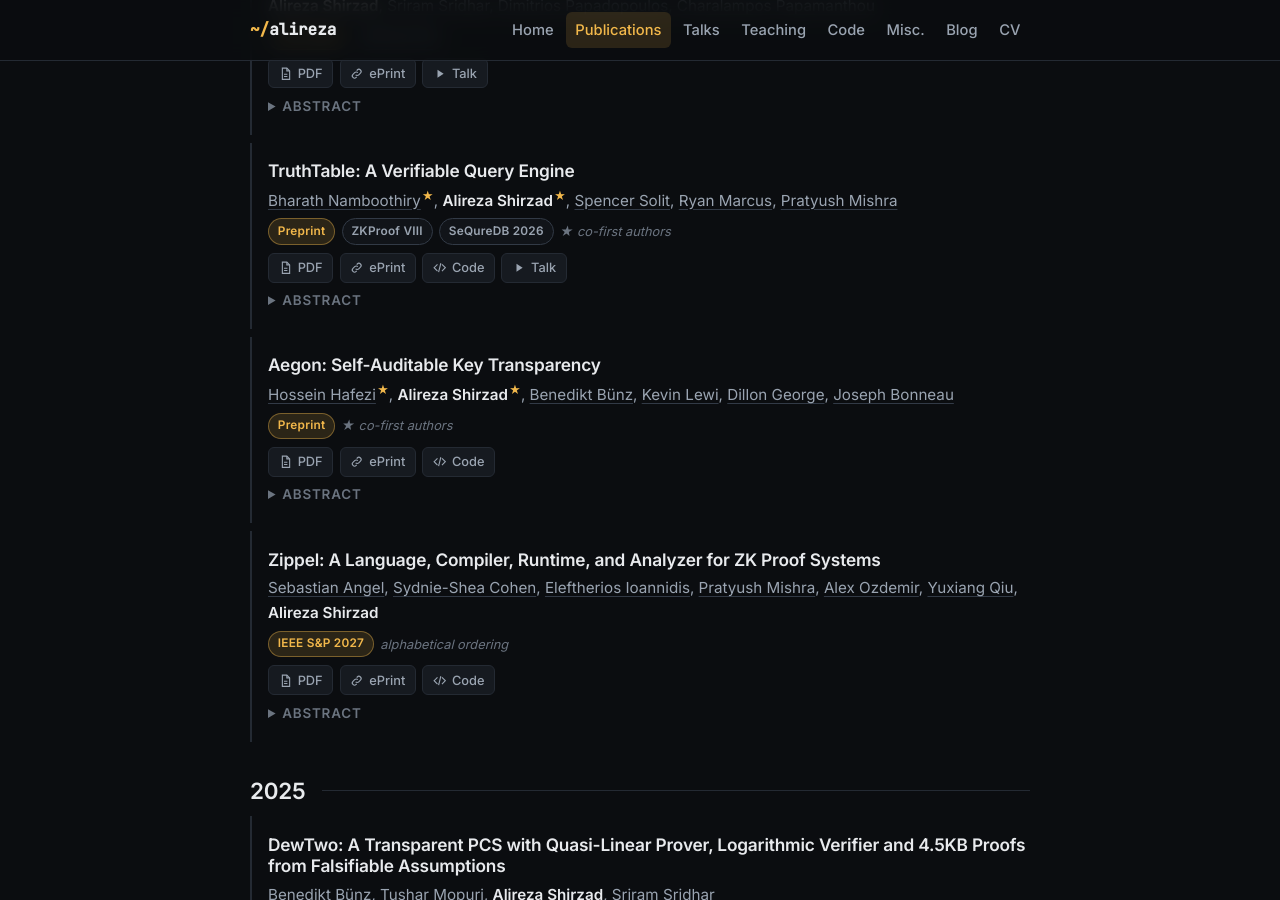
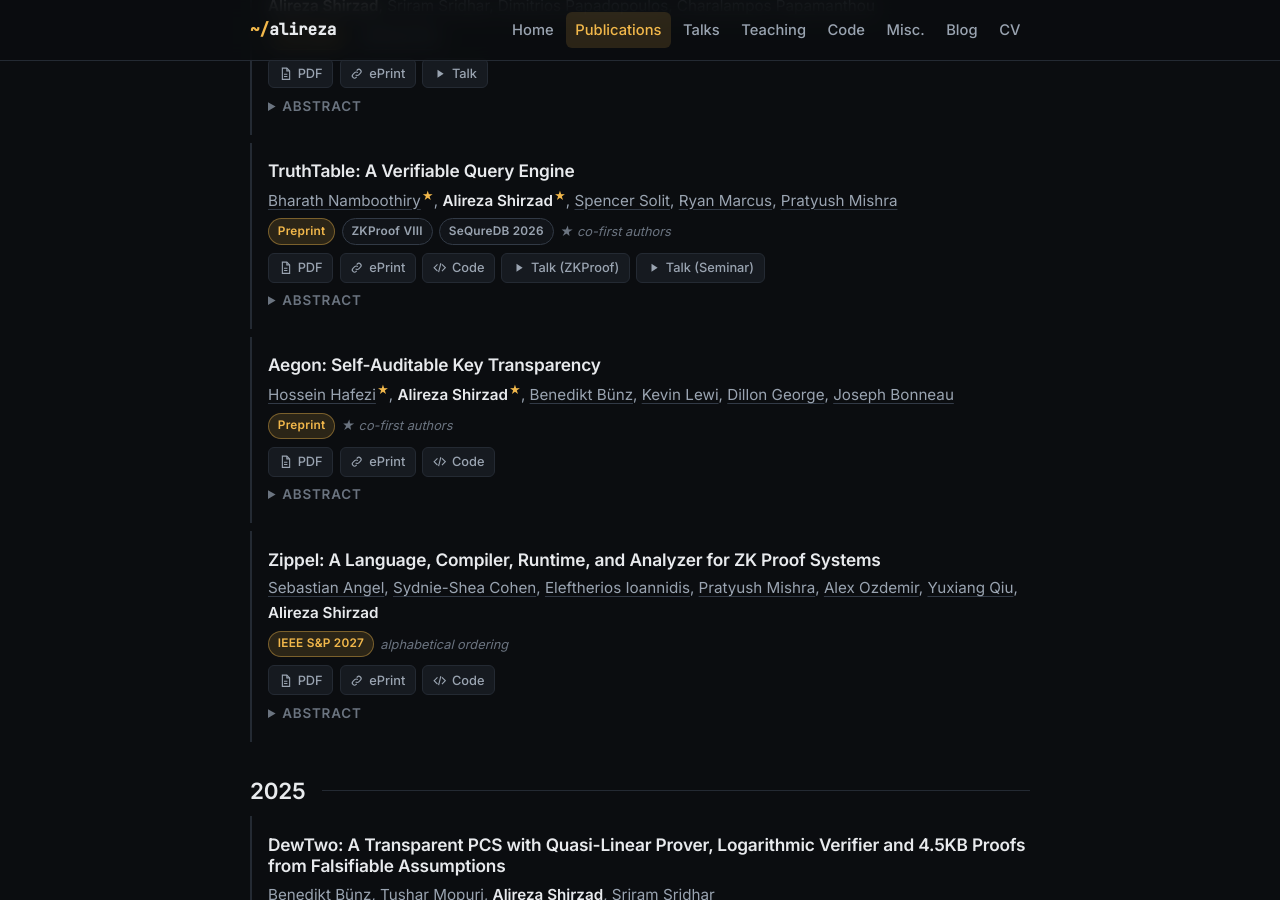
Before and after one commit to alireza-shirzad/alireza-shirzad.github.io, a Jekyll site: the page built from publications.md, in a window 1280 px wide and 900 px high, scrolled down 305 px. Built offline with Jekyll 4.4.1, drawn with Linux system fonts in a browser that asks for light colours.

Commit message:
Remove upcoming event; add TruthTable seminar video
Co-Authored-By: Claude Opus 5.5 <noreply@anthropic.com>

```diff
--- a/_data/publications.yml
+++ b/_data/publications.yml
@@ -82,7 +82,8 @@
     eprint: https://eprint.iacr.org/2026/1260
     code: https://github.com/arkworks-rs/truth-table
     videos:
-      - { label: Talk, url: https://www.youtube.com/watch?v=gECEl1r4A1g }
+      - { label: Talk (ZKProof), url: https://www.youtube.com/watch?v=gECEl1r4A1g }
+      - { label: Talk (Seminar), url: https://www.youtube.com/watch?v=cWWniVTyiWM }
   abstract: >-
     We present TruthTable, a verifiable database engine that allows a prover to produce a
     succinct proof that convinces a verifier of the correct execution of the verifier's SQL
--- a/_data/upcoming.yml
+++ b/_data/upcoming.yml
@@ -1,5 +1,4 @@
 # Things on the horizon, soonest first. `text` is Markdown.
 # Give each item either a `date` (YYYY-MM-DD, shown as "Nov 9, 2026" and hidden
 # automatically once the day has passed) or a free-form `when` (e.g. "Spring 2027").
-- date: 2026-11-16
-  text: "Presenting **TruthTable** at the Schlein Center for Cybersecurity Seminar at Penn, 12 PM: [Link](https://cybersecurity.engineering.upenn.edu/seminar-series/alireza-shirzad-fall-2026/)"
+[]
```
